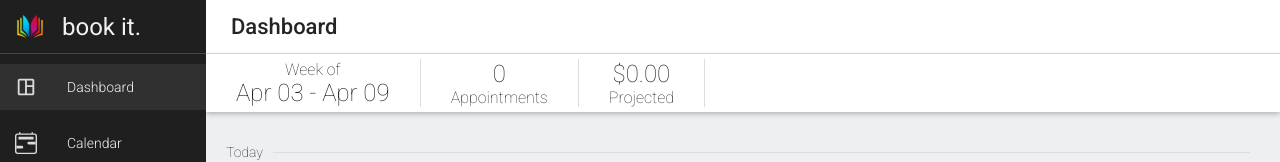
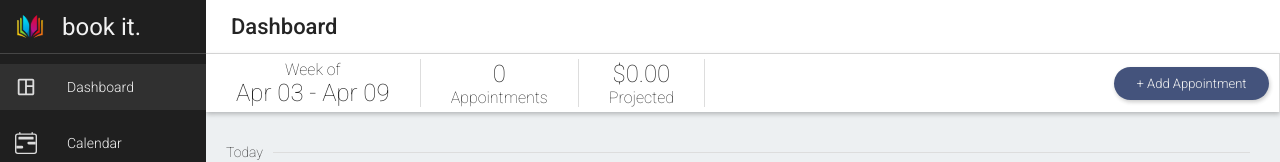
Before and after one commit to ryanhartwig/bookeasy, a Next.js app: page /dashboard in a window 1280 px wide. Shown: the top 162 px of the page. Built offline with nearby package versions, Linux system fonts and the light colour scheme; no server answers.

Commit message:
Add + Add appointment button with styles

```diff
--- a/src/app/dashboard/dashboard.module.scss
+++ b/src/app/dashboard/dashboard.module.scss
@@ -1,3 +1,6 @@
+@use 'src/app/globalutil';
+
+
 .dashboard {
   height: calc(100% - var(--header-height));
   position: relative;
@@ -9,6 +12,8 @@
 
   display: flex;
   align-content: center;
+
+  position: relative;
 
   white-space: nowrap;
 
@@ -34,6 +39,47 @@
   height: calc(100% - var(--secondary-header-height));
   display: flex;
   flex-direction: column;
+}
+
+.addApointment {
+  height: 100%;
+  width: fit-content;
+  display: flex;
+  justify-content: center;
+  align-items: center;
+
+  position: absolute;
+  right: 0;
+  margin: 0 !important;
+  padding: 0 10px !important;
+
+  > div {
+    @include globalutil.shadow;
+
+    cursor: pointer;
+
+    height: 33px;
+    width: 155px;
+
+    background: #243666;
+    border-radius: 10000px;
+
+    color: var(--font-on-dark);
+    border-right: none !important;
+
+    opacity: 0.85;
+
+    transition: opacity 200ms;
+
+    &:hover {
+      opacity: 1;
+    }
+
+    p {
+      font-size: 13px;
+      font-weight: 300;
+    }
+  }
 }
 
 
--- a/src/app/dashboard/stats.tsx
+++ b/src/app/dashboard/stats.tsx
@@ -32,10 +32,16 @@ export const Stats: React.FC<Stats> = ({appointments}) => {
         <p style={{fontWeight: 100}}>Projected</p>
       </div>
 
+      <div className={styles.addApointment}>
+        <div>
+          <p>+ Add Appointment</p>
+        </div>
+      </div>
 
       <Modal open={addAppFormOpen} onClose={() => setAddAppFormOpen(false)} >
 
       </Modal>
+
     </div>
   )
 }
```
